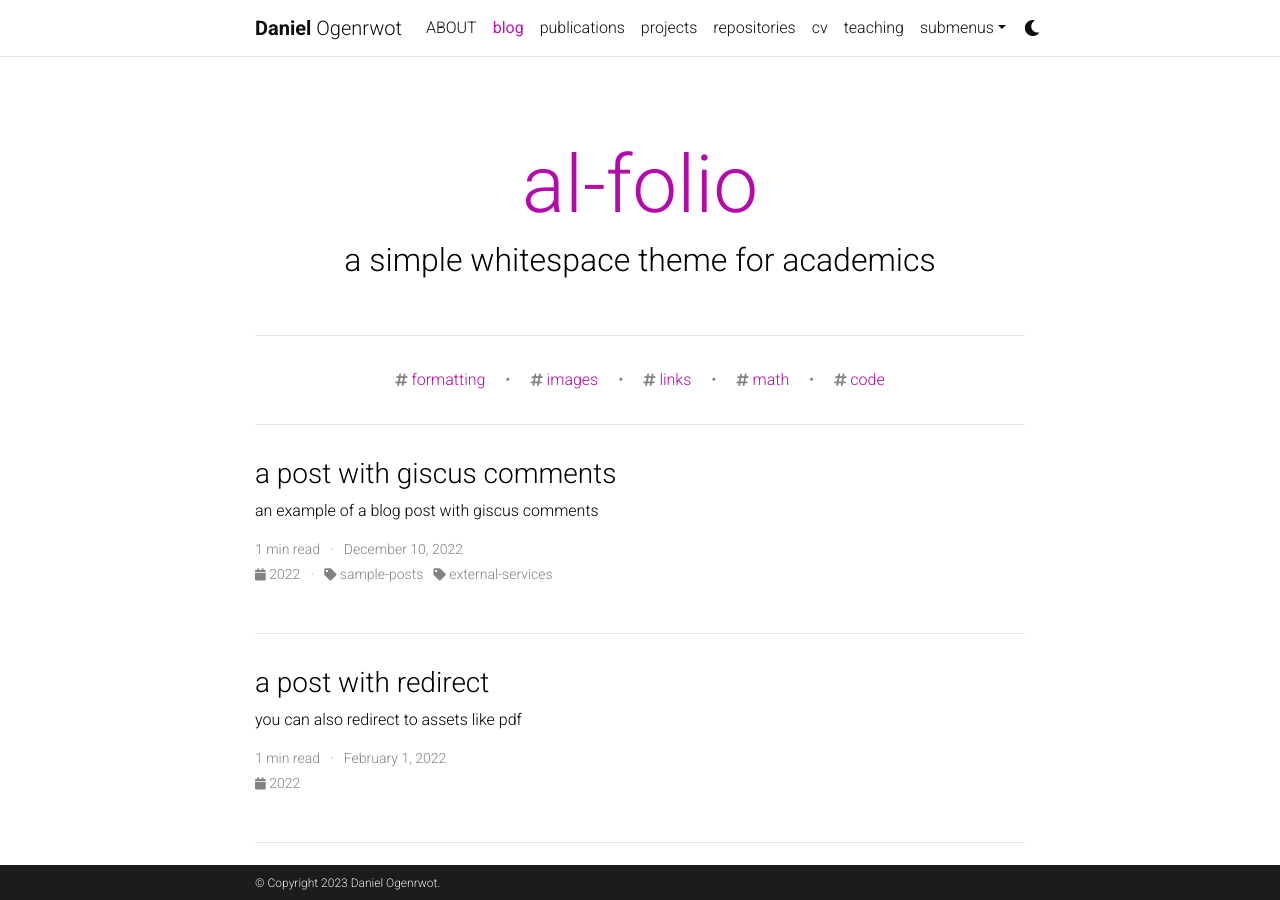
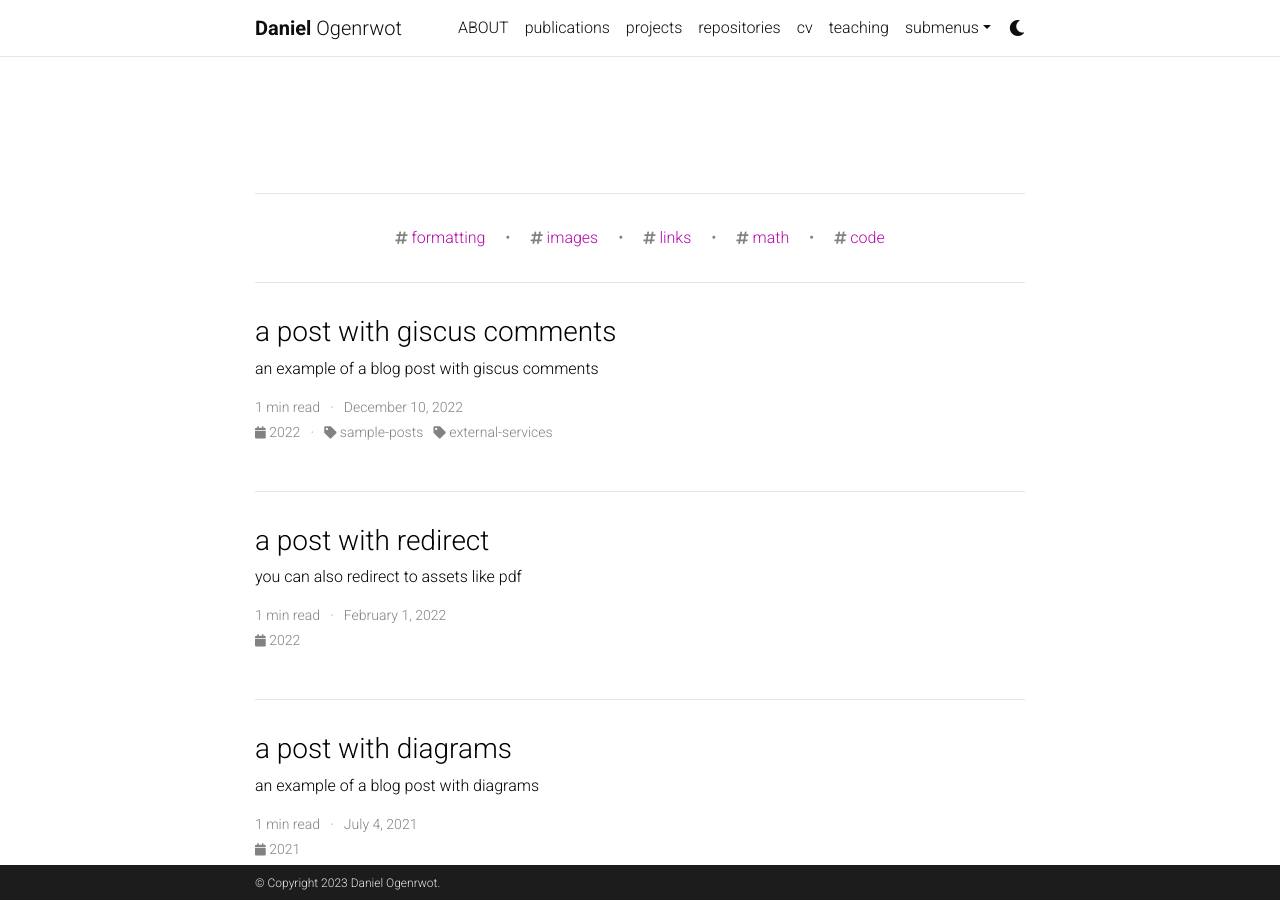
Before and after one commit to danielogen/danielogen.github.io, a Jekyll site: the page built from blog/index.html, in a window 1280 px wide and 900 px high. Built offline with Jekyll 4.4.1, drawn with Linux system fonts in a browser that asks for light colours; full-size pictures stand in for the smaller copies a plugin makes; the list of posts is cut into pages by our own code; comment, search, counter and statistics services are not loaded; a style sheet for code colours, icons or effects is not loaded; some of the changed lines change nothing that is shown.

Commit message:
ft: remove blogs

```diff
--- a/_config.yml
+++ b/_config.yml
@@ -120,10 +120,10 @@
 # Blog
 # -----------------------------------------------------------------------------
 
-blog_name: al-folio # blog_name will be displayed in your blog page
-blog_nav_title: blog # your blog must have a title for it to be displayed in the nav bar
-blog_description: a simple whitespace theme for academics
-permalink: /blog/:year/:title/
+# blog_name: al-folio # blog_name will be displayed in your blog page
+# blog_nav_title: blog # your blog must have a title for it to be displayed in the nav bar
+# blog_description: a simple whitespace theme for academics
+# permalink: /blog/:year/:title/
 
 # Pagination
 pagination:
@@ -156,9 +156,9 @@
 # External sources.
 # If you have blog posts published on medium.com or other external sources,
 # you can display them in your blog by adding a link to the RSS feed.
-external_sources:
-  - name: medium.com
-    rss_url: https://medium.com/@al-folio/feed
+# external_sources:
+#   - name: medium.com
+#     rss_url: https://medium.com/@al-folio/feed
 
 # -----------------------------------------------------------------------------
 # Collections
```
